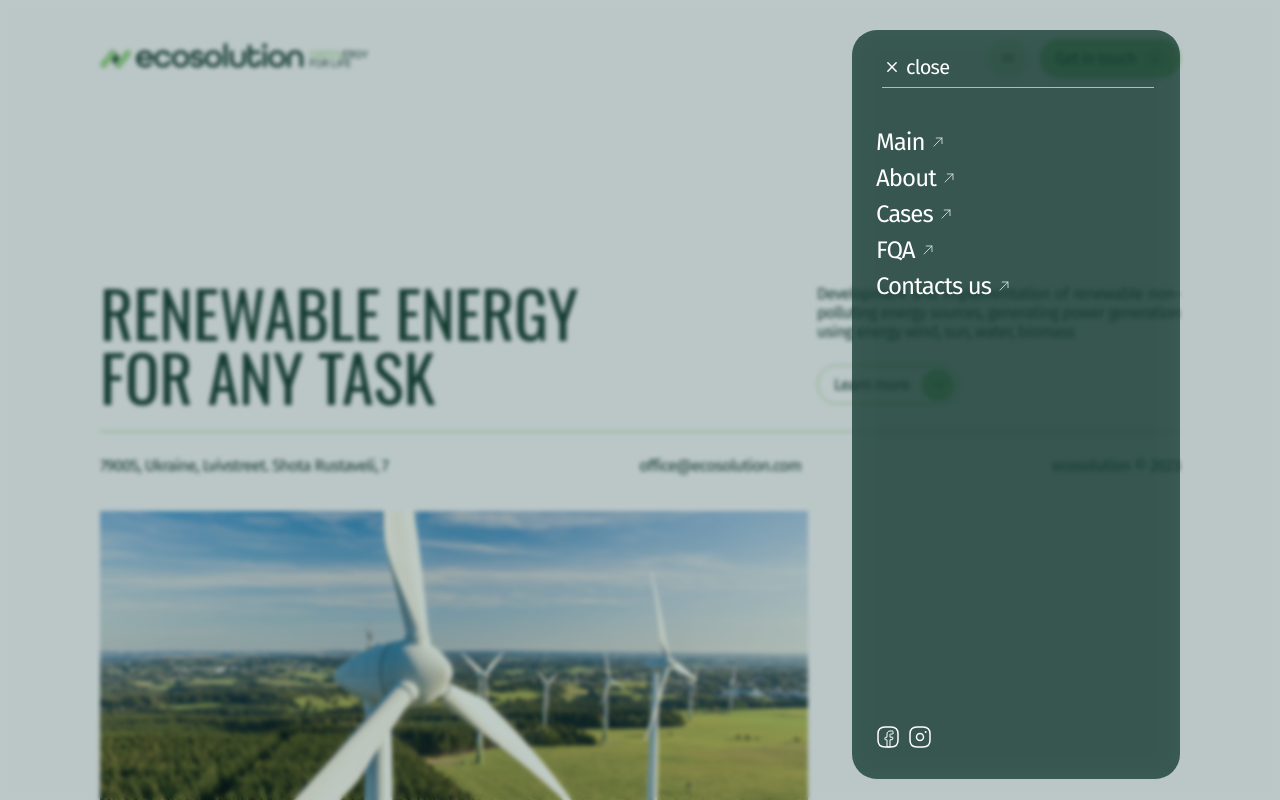
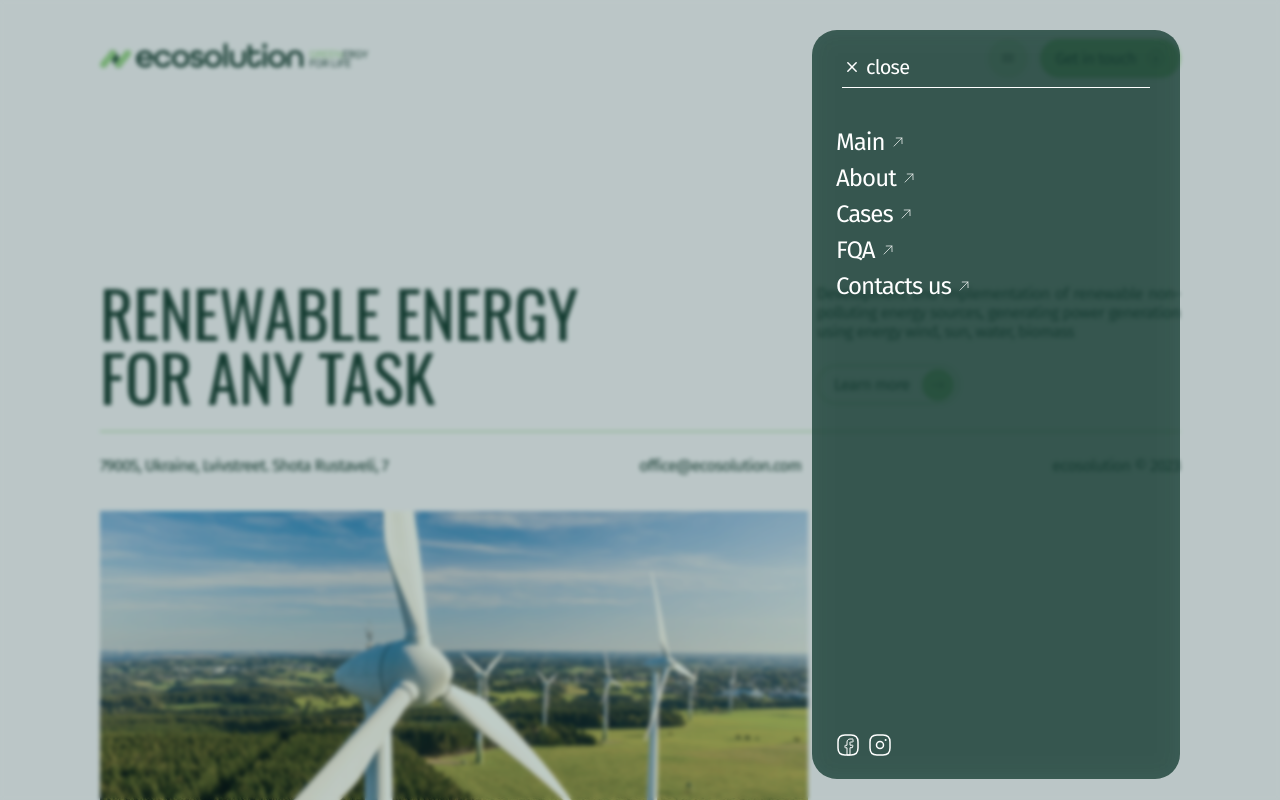
Before and after one commit to Ynln69/ecosolution-test, a React (Create React App) app: page / in a window 1280 px wide. Both pictures are taken after a click on the button 1007 px from the left and 58 px from the top of the page. Shown: the top 800 px of the page. Built offline with nearby package versions, Linux system fonts and the light colour scheme.

Commit message:
створення SocialList , як окремого компонента

```diff
--- a/src/components/Footer/Footer.jsx
+++ b/src/components/Footer/Footer.jsx
@@ -1,15 +1,14 @@
-import sprite from "../../images/sprite.svg";
+import SocialList from "components/SocialList/SocialList";
+
+import { FooterContent, ButtonUp, FooterSection } from "./Footer.styled";
 import { Container } from "css/base.styled";
-import {
-  FooterContent,
-  ButtonUp,
-  FooterSection,
-  SocialList,
-  SocialSvg,
-} from "./Footer.styled";
 import { MainBox } from "components/Main/Main.styled";
 
+import sprite from "../../images/sprite.svg";
+
 const Footer = () => {
+  const socialSvgColor = "#173D33";
+
   const scrollToContacts = () => {
     const contactsSection = document.getElementById("main");
     if (contactsSection) {
@@ -26,35 +25,12 @@ const Footer = () => {
               <use xlinkHref={`${sprite}#icon-logo`}></use>
             </svg>
           </a>
-          <SocialList>
-            <li>
-              <a
-                href="https://www.facebook.com"
-                target="_blank"
-                rel="noopener noreferrer nofollow"
-              >
-                <SocialSvg width={24} height={24}>
-                  <use xlinkHref={`${sprite}#icon-facebook`}></use>
-                </SocialSvg>
-              </a>
-            </li>
-            <li>
-              <a
-                href="https://www.instagram.com/"
-                target="_blank"
-                rel="noopener noreferrer nofollow"
-              >
-                <SocialSvg width={24} height={24}>
-                  <use xlinkHref={`${sprite}#icon-instagram`}></use>
-                </SocialSvg>
-              </a>
-            </li>
-          </SocialList>
-          <ButtonUp onClick={scrollToContacts}>
+          <ButtonUp onClick={scrollToContacts} type="button">
             <svg width={16} height={16}>
               <use xlinkHref={`${sprite}#icon-arrow-right`}></use>
             </svg>
           </ButtonUp>
+          <SocialList socialSvgColor={socialSvgColor} />
         </FooterContent>
         <MainBox>
           <p>79005, Ukraine, Lvivstreet. Shota Rustaveli, 7</p>
--- a/src/components/Footer/Footer.styled.js
+++ b/src/components/Footer/Footer.styled.js
@@ -60,13 +60,3 @@ export const ButtonUp = styled.button`
 
   transform: rotate(270deg);
 `;
-
-export const SocialList = styled.ul`
-  display: flex;
-  gap: 8px;
-  justify-content: center;
-`;
-
-export const SocialSvg = styled.svg`
-  stroke: #173d33;
-`;
--- a/src/components/MobileMenu/MobileMenu.jsx
+++ b/src/components/MobileMenu/MobileMenu.jsx
@@ -1,20 +1,22 @@
 import ReactDOM from "react-dom";
 import React, { useEffect } from "react";
+
+import SocialList from "components/SocialList/SocialList";
 
 import sprite from "../../images/sprite.svg";
 import {
   Backdrop,
   MobMenu,
   BtnMobile,
+  ThumbLists,
   NavList,
   NavItem,
   NavLink,
   NavSvg,
-  SocialList,
-  SocialSvg,
 } from "./MobileMenu.styled";
 
 const MobileMenu = ({ onClose }) => {
+  const socialSvgColor = "#fff";
   useEffect(() => {
     document.body.style.overflow = "hidden";
     return () => {
@@ -39,12 +41,13 @@ const MobileMenu = ({ onClose }) => {
   return ReactDOM.createPortal(
     <Backdrop onClick={handleBackdropClick}>
       <MobMenu>
-        <BtnMobile onClick={() => onClose()}>
+        <BtnMobile onClick={() => onClose()} type="button">
           <svg width={20} height={20}>
             <use xlinkHref={`${sprite}#icon-close`} />
           </svg>
           close
         </BtnMobile>
+        <ThumbLists>
           <NavList>
             <NavItem>
               <NavLink href="#main" onClick={() => handleLinkClick("main")}>
@@ -87,22 +90,8 @@ const MobileMenu = ({ onClose }) => {
               </NavLink>
             </NavItem>
           </NavList>
-        <SocialList>
-          <li>
-            <NavLink href="https://www.facebook.com">
-              <SocialSvg width={24} height={24}>
-                <use xlinkHref={`${sprite}#icon-facebook`}></use>
-              </SocialSvg>
-            </NavLink>
-          </li>
-          <li>
-            <NavLink href="https://www.instagram.com/">
-              <SocialSvg width={24} height={24}>
-                <use xlinkHref={`${sprite}#icon-instagram`}></use>
-              </SocialSvg>
-            </NavLink>
-          </li>
-        </SocialList>
+          <SocialList socialSvgColor={socialSvgColor} />
+        </ThumbLists>
       </MobMenu>
     </Backdrop>,
     document.getElementById("modal-root")
--- a/src/components/MobileMenu/MobileMenu.styled.js
+++ b/src/components/MobileMenu/MobileMenu.styled.js
@@ -16,11 +16,11 @@ export const Backdrop = styled.div`
 `;
 
 export const MobMenu = styled.div`
-  width: 280px;
+  width: 320px;
   height: 701px;
-  margin: 0 auto;
   padding: 24px;
   border-radius: 25px;
+
   background: rgba(23, 61, 51, 0.75);
   backdrop-filter: blur(12.5px);
   @media (min-width: 768px) {
@@ -44,6 +44,7 @@ export const BtnMobile = styled.button`
 
   background: transparent;
   color: #fff;
+  stroke: #fff;
   font-family: Fira Sans;
   font-size: 20px;
   font-weight: 400;
@@ -52,12 +53,26 @@ export const BtnMobile = styled.button`
   &::after {
     display: block;
     content: "";
-    width: 272px;
-    background: #97d28b;
+    width: 308px;
+    background: #fff;
     height: 1px;
     bottom: -8px;
     position: absolute;
   }
+  &:hover {
+    color: #97d28b;
+    svg {
+      stroke: #97d28b;
+    }
+  }
+`;
+
+export const ThumbLists = styled.div`
+  height: 681px;
+  display: flex;
+  flex-direction: column;
+  align-items: flex-start;
+  justify-content: space-between;
 `;
 
 export const NavList = styled.ul`
@@ -93,15 +108,3 @@ export const NavSvg = styled.svg`
   stroke: white;
   transform: rotate(314deg);
 `;
-
-export const SocialList = styled.ul`
-  position: absolute;
-  bottom: 24px;
-  display: flex;
-  gap: 8px;
-`;
-
-export const SocialSvg = styled.svg`
-  stroke: white;
-  fill: white;
-`;
--- /dev/null
+++ b/src/components/SocialList/SocialList.jsx
@@ -0,0 +1,25 @@
+import { List, SocialSvg } from "./SocialList.styled";
+import sprite from "../../images/sprite.svg";
+
+const SocialList = ({ socialSvgColor }) => {
+  return (
+    <List>
+      <li>
+        <a href="https://www.facebook.com">
+          <SocialSvg width={24} height={24} stroke={socialSvgColor}>
+            <use xlinkHref={`${sprite}#icon-facebook`}></use>
+          </SocialSvg>
+        </a>
+      </li>
+      <li>
+        <a href="https://www.instagram.com/">
+          <SocialSvg width={24} height={24} stroke={socialSvgColor}>
+            <use xlinkHref={`${sprite}#icon-instagram`}></use>
+          </SocialSvg>
+        </a>
+      </li>
+    </List>
+  );
+};
+
+export default SocialList;
--- /dev/null
+++ b/src/components/SocialList/SocialList.styled.js
@@ -0,0 +1,11 @@
+import styled from "@emotion/styled";
+
+export const List = styled.ul`
+  display: flex;
+  gap: 8px;
+  justify-content: center;
+`;
+
+export const SocialSvg = styled.svg`
+  stroke: ${(props) => props.stroke || "#173d33"};
+`;
```
Lines whose indentation alone changed are shown as unchanged.
